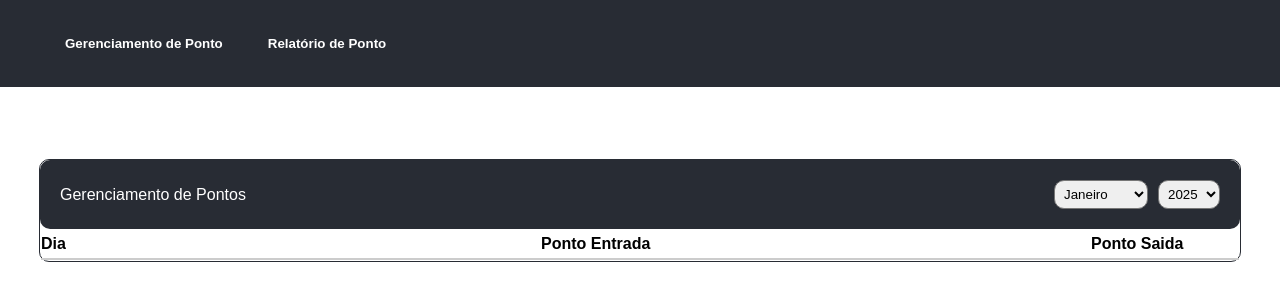
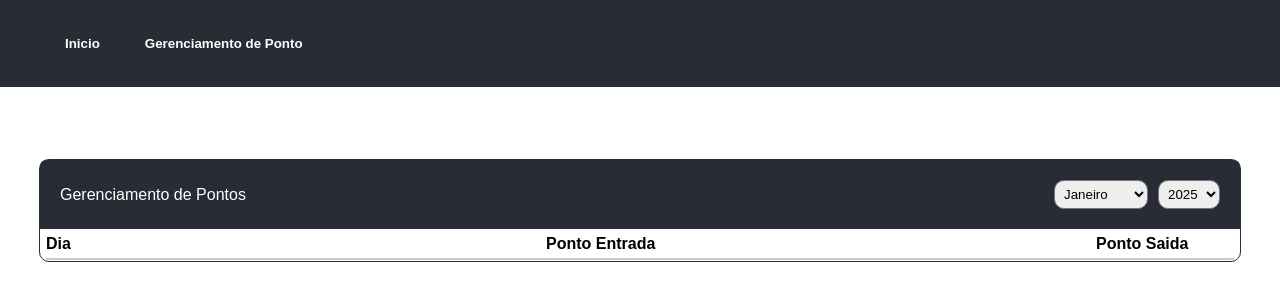
Before and after one commit to F-Guedes2003/Chronus, a React (Vite) app in the folder frontend/: page /manage-marks in a window 1280 px wide. Shown: the top 300 px of the page. Built offline with nearby package versions, Linux system fonts and the light colour scheme.

Commit message:
refactor: removido visualização de marcações

```diff
--- a/frontend/src/App.css
+++ b/frontend/src/App.css
@@ -77,7 +77,9 @@ button {
 
 header {
   background-color: #282c34;
-  border-radius: 10px;
+  border-radius: 6px;
+  border-bottom-right-radius: 0;
+  border-bottom-left-radius: 0;
   color: white;
   padding: 20px;
   display: flex;
@@ -92,7 +94,9 @@ header {
   gap: 350px;
   padding: 5px 0;
   font-weight: bold;
-  border-bottom: 2px solid #ccc;
+  transition: 0.7s;
+  margin-left: 5px;
+  margin-right: 5px;
 }
 
 .marks-header {
--- a/frontend/src/components/Navbar.tsx
+++ b/frontend/src/components/Navbar.tsx
@@ -4,11 +4,11 @@ function Header() {
   return (
     <nav className='header'>
       <ul className="navbar">
+        <Link to={"/"} >
+          <li><button className='header-button'>Inicio</button></li>
+        </Link>
         <Link to={"/manage-marks"} >
           <li><button className='header-button'>Gerenciamento de Ponto</button></li>
-        </Link>
-        <Link to={"/view-marks"}>
-          <li><button className='header-button'>Relatório de Ponto</button></li>
         </Link>
       </ul>
     </nav>
--- a/frontend/src/components/ViewMarks.tsx
+++ /dev/null
@@ -1,9 +0,0 @@
-import Navbar from "./Navbar";
-
-
-
-export function ViewMarks(){
-    return(
-        <Navbar/>
-    )
-}
--- a/frontend/src/routes.tsx
+++ b/frontend/src/routes.tsx
@@ -1,14 +1,12 @@
 import {BrowserRouter, Route, Routes, Navigate} from 'react-router-dom'
 import Home from './components/Home'
 import { ManageMarks } from './components/ManageMarks'
-import { ViewMarks } from './components/ViewMarks'
 
 export const AppRoutes = () => {
     return (
         <BrowserRouter>
             <Routes>
                 <Route path='/' element={<Home/>}/>
-                <Route path='/view-marks' element={<ViewMarks/>}/>
                 <Route path='/manage-marks' element={<ManageMarks/>}/>
             </Routes>
         </BrowserRouter>
```
